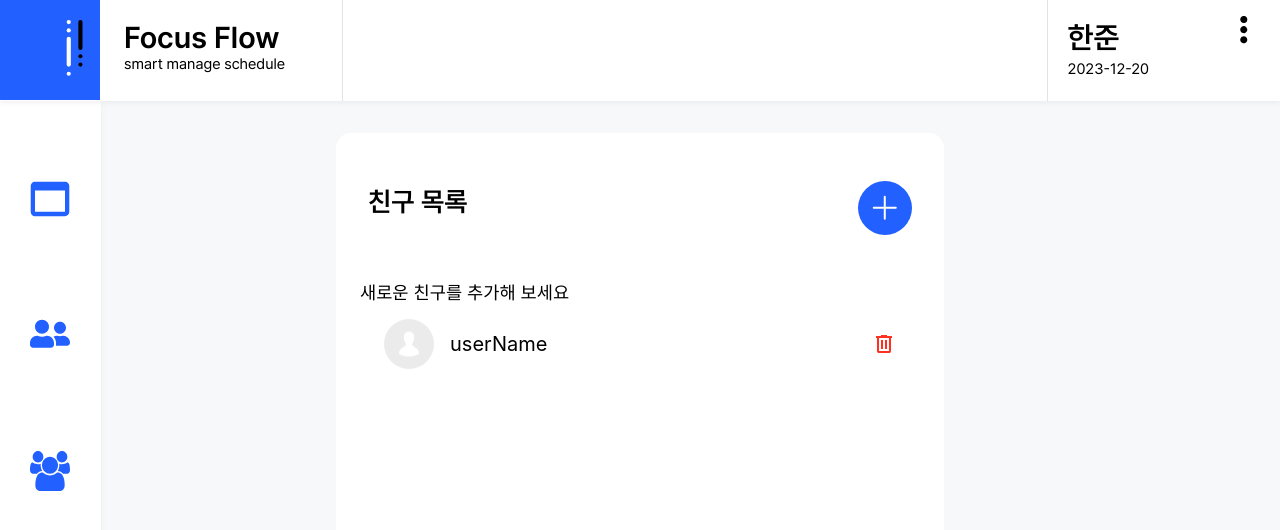
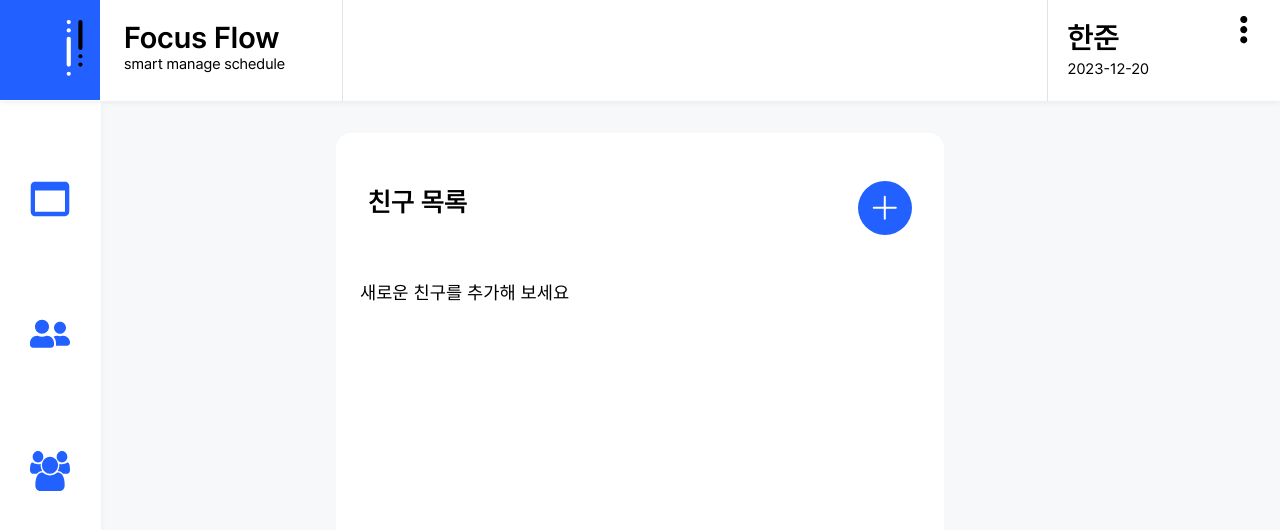
Before and after one commit to fingerprincessWoonrin/FE, a React (Vite) app: page /friend in a window 1280 px wide. Shown: the top 530 px of the page. Built offline with nearby package versions, Linux system fonts and the light colour scheme.

Commit message:
친구 표시

```diff
--- a/src/atoms/index.ts
+++ b/src/atoms/index.ts
@@ -31,3 +31,7 @@ export const ScheduleObject = atom<ScheduleObjectTypes>({
     content: "",
   },
 });
+
+export interface FriendObjectTypes {
+  name: string;
+}
--- a/src/components/FriendsList/index.tsx
+++ b/src/components/FriendsList/index.tsx
@@ -1,17 +1,25 @@
 import * as I from "../../assets";
+import { FriendObjectTypes } from "../../atoms";
 import * as S from "./style";
 
 const FriendsList = () => {
+  const storedArr = localStorage.getItem("friend");
+  const parseArr: FriendObjectTypes[] = storedArr ? JSON.parse(storedArr) : [];
+
   return (
-    <S.MemberListContainer>
+    <>
+      {parseArr.map((item, idx) => (
+        <S.MemberListContainer key={idx}>
           <S.Profile>
             <I.profile width="50" height="50" />
-        <S.Name>userName</S.Name>
+            <S.Name>{item.name}</S.Name>
           </S.Profile>
           <S.DeleteWrapper>
             <I.deletes />
           </S.DeleteWrapper>
         </S.MemberListContainer>
+      ))}
+    </>
   );
 };
 
```
Lines whose indentation alone changed are shown as unchanged.
